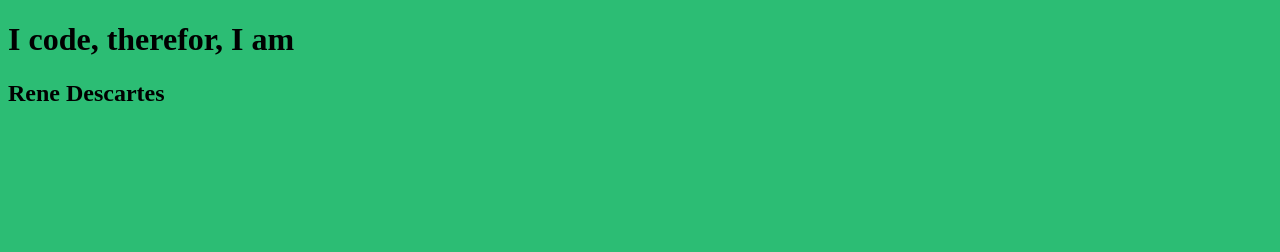
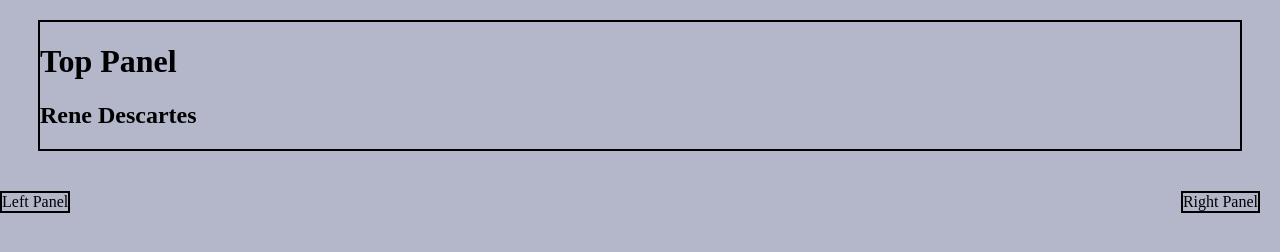
Before and after one commit to devjmdizon/html_and_css, a plain HTML site: page html_css/index.html in a window 1280 px wide. Drawn offline with Linux system fonts and the light colour scheme.

Commit message:
Add Style CSS File

```diff
--- a/html_css/index.html
+++ b/html_css/index.html
@@ -1,17 +1,17 @@
 <!DOCTYPE html>
 <html lang="en">
   <head>
-    <style>
-      body {
-        background-color: rgb(44, 189, 116);
-      }
-    </style>
+    <link rel="stylesheet" type="text/css" href="style.css" />
     <meta charset="UTF-8" />
     <meta name="viewport" content="width=device-width, initial-scale=1.0" />
     <title>HTML/CSS</title>
   </head>
   <body>
-    <h1>I code, therefor, I am</h1>
-    <h2>Rene Descartes</h2>
+    <div class="top">
+      <h1>Top Panel</h1>
+      <h2>Rene Descartes</h2>
+    </div>
+    <div class="lside">Left Panel</div>
+    <div class="rside">Right Panel</div>
   </body>
 </html>
--- /dev/null
+++ b/html_css/style.css
@@ -0,0 +1,27 @@
+body {
+  background-color: rgb(180, 183, 202);
+  .top {
+    border: 2px solid black;
+    margin: 20px 30px 20px 30px; /*In order top, right, bottom, left*/
+  }
+}
+
+.top {
+  border: 2px solid black;
+  margin: 20px 20px 20px 0px; /*In order top, right, bottom, left*/
+  position: relative;
+  top: 0px;
+}
+
+.lside {
+  border: 2px solid black;
+  margin: 20px 20px 20px 0px; /*In order top, right, bottom, left*/
+  position: absolute;
+  left: 0px;
+}
+.rside {
+  border: 2px solid black;
+  margin: 20px 20px 20px 0px; /*In order top, right, bottom, left*/
+  position: absolute;
+  right: 0px;
+}
```
